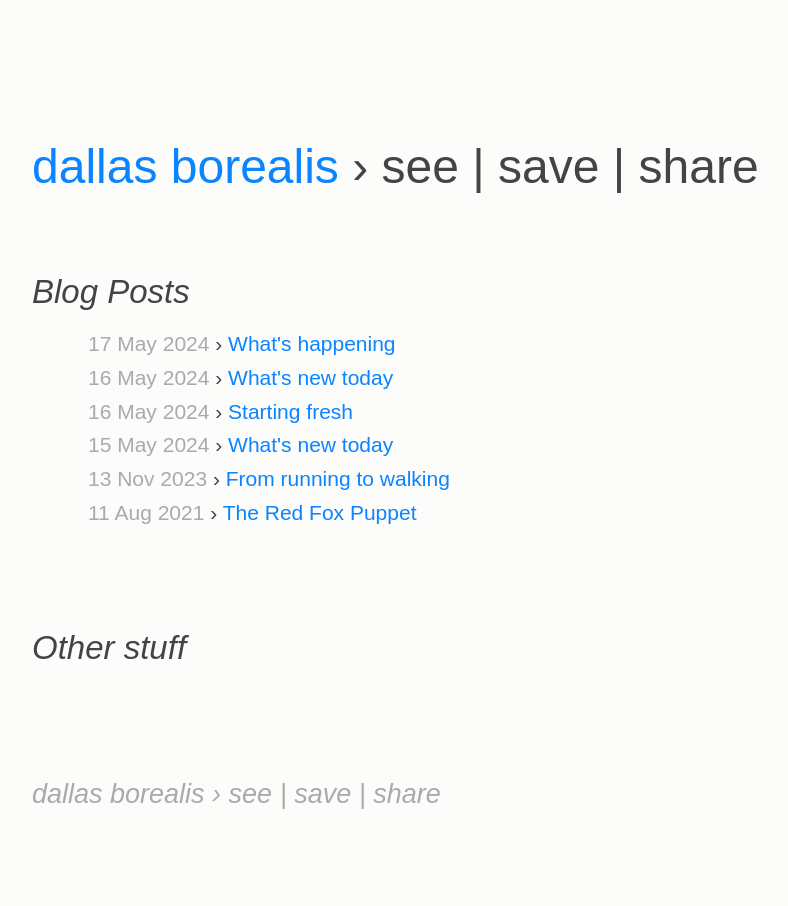
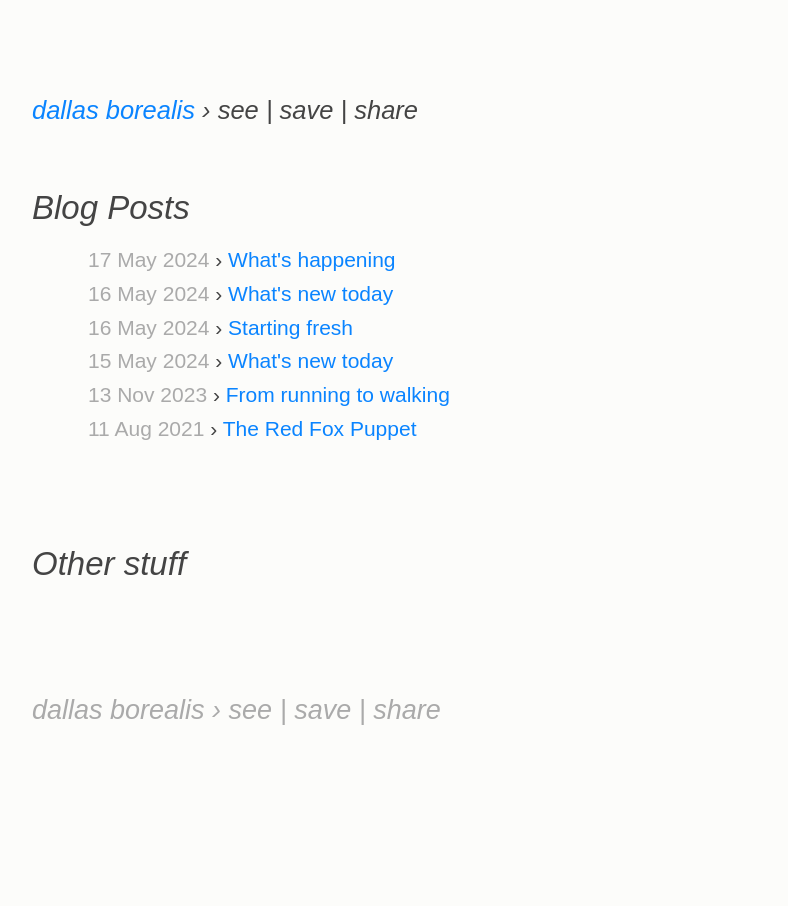
Before and after one commit to dallas-borealis/dallas-borealis.github.io, a Jekyll site: the page built from index.html, in a window 1280 px wide. Shown: the whole page, without its empty margins (128-916 px from the left). Built offline with Jekyll 4.4.1, drawn with Linux system fonts in a browser that asks for light colours.

Commit message:
Update default.html

```diff
--- a/_layouts/default.html
+++ b/_layouts/default.html
@@ -3,16 +3,12 @@
 <head>
    <meta charset="utf-8" />
    <title>{{ page.title }}</title>
-   <meta name="author" content="dallas borealis" />
    <meta name="viewport" content="width=device-width, initial-scale=1">
-   <link rel="stylesheet" href="/css/screen.css" type="text/css" media="screen, projection" />
-
+   <link rel="stylesheet" href="/css/screen.css"/>
 </head>
 <body>
   <article>
-     <section>
-    <h1><a href="/">dallas borealis</a> &#8250; see | save | share</h1>
-    </section>
+    <h3><a href="/">dallas borealis</a> &#8250; see | save | share</h3>
 
       {{ content }}
 
```
